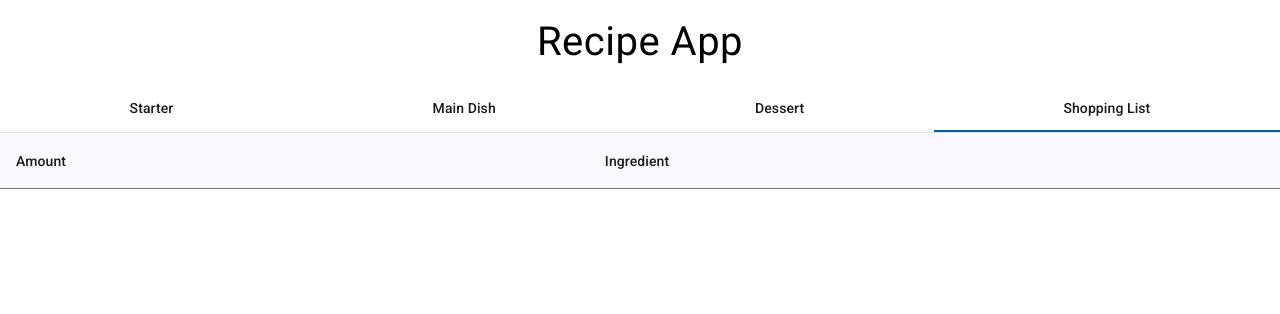
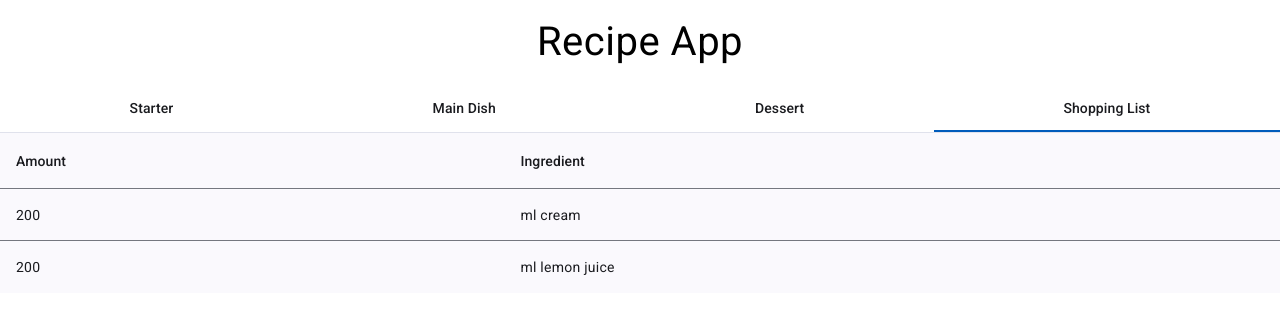
Before and after one commit to maitevargas9/recipe-app, an Angular app: page / in a window 1280 px wide. Both pictures are taken after a click on the tab "Shopping List". Shown: the top 314 px of the page. Built offline with nearby package versions, Linux system fonts and the light colour scheme.

Commit message:
Shopping List: ingredients are in the list

```diff
--- a/src/app/dishes/shoppinglist.service.ts
+++ b/src/app/dishes/shoppinglist.service.ts
@@ -9,7 +9,7 @@ export class ShoppinglistService {
 
   Shoppinglist: Ingredient[] = [
     { amount: 200, ingredient: 'ml cream' },
-    { amount: 200, ingredient: 'ml cream' },
+    { amount: 200, ingredient: 'ml lemon juice' },
   ];
   getShoppinglist(): Ingredient[] {
     return this.Shoppinglist;
--- a/src/app/recipe/recipe.component.ts
+++ b/src/app/recipe/recipe.component.ts
@@ -40,6 +40,4 @@ export class RecipeComponent implements OnInit {
   addIngredients(item: Ingredient[]) {
     this.ingredientList = item;
   }
-
-  list = this.ingredientList;
 }
--- a/src/app/recipes/recipes.component.html
+++ b/src/app/recipes/recipes.component.html
@@ -16,7 +16,7 @@
       </div>
     </mat-tab>
     <mat-tab label="Shopping List">
-      <app-shopping-list> </app-shopping-list>
+      <app-shopping-list></app-shopping-list>
     </mat-tab>
   </mat-tab-group>
 </body>
--- a/src/app/recipes/recipes.component.ts
+++ b/src/app/recipes/recipes.component.ts
@@ -2,12 +2,13 @@ import { Component } from '@angular/core';
 import { MatTabsModule } from '@angular/material/tabs';
 import { CommonModule } from '@angular/common';
 import { MatIconModule } from '@angular/material/icon';
+import { Recipe } from '../shared/recipe';
+import { Ingredient } from '../shared/ingredient';
 import { RecipeComponent } from './../recipe/recipe.component';
-import { Recipe } from '../shared/recipe';
+import { ShoppingListComponent } from '../shopping-list/shopping-list.component';
 import { StartersService } from '../dishes/starters.service';
 import { MaindishesService } from '../dishes/maindishes.service';
 import { DessertsService } from '../dishes/desserts.service';
-import { ShoppingListComponent } from '../shopping-list/shopping-list.component';
 
 @Component({
   selector: 'app-recipes',
@@ -26,6 +27,7 @@ export class RecipesComponent {
   starters: Recipe[] = [];
   mainDishes: Recipe[] = [];
   desserts: Recipe[] = [];
+  shoppingList: Ingredient[] = [];
 
   constructor(
     private startersService: StartersService,
@@ -48,6 +50,4 @@ export class RecipesComponent {
   getDesserts(): void {
     this.desserts = this.dessertsService.getDesserts();
   }
-
-  x = this.getStarters();
 }
--- a/src/app/shopping-list/shopping-list.component.html
+++ b/src/app/shopping-list/shopping-list.component.html
@@ -1,5 +1,5 @@
 <body>
-  <table class="example-table mat-elevation-z8" mat-table [dataSource]="dataSource">
+  <table mat-table [dataSource]="shoppingList">
     <ng-container matColumnDef="amount">
       <th mat-header-cell *matHeaderCellDef> Amount </th>
       <td mat-cell *matCellDef="let element"> {{element.amount}} </td>
--- a/src/app/shopping-list/shopping-list.component.ts
+++ b/src/app/shopping-list/shopping-list.component.ts
@@ -1,26 +1,26 @@
 import { Component } from '@angular/core';
-import { MatTableModule } from '@angular/material/table';
+import { MatTableModule, MatTableDataSource } from '@angular/material/table';
+import { MatButtonModule } from '@angular/material/button';
 import { Ingredient } from '../shared/ingredient';
-import { RecipeComponent } from '../recipe/recipe.component';
 import { ShoppinglistService } from '../dishes/shoppinglist.service';
-
-// let ingredientList: IngredientsList[] = [];
 
 @Component({
   selector: 'app-shopping-list',
   standalone: true,
-  imports: [MatTableModule],
+  imports: [MatTableModule, MatButtonModule],
   templateUrl: './shopping-list.component.html',
   styleUrl: './shopping-list.component.scss',
 })
 export class ShoppingListComponent {
+  shoppingList: Ingredient[] = [];
+
   constructor(private shoppinglistService: ShoppinglistService) {
-    this.shoppinglistService;
+    this.getShoppinglist();
   }
 
-  ingredientList: Ingredient[] = [];
-  ingredienList = this.shoppinglistService.getShoppinglist();
+  getShoppinglist(): void {
+    this.shoppingList = this.shoppinglistService.getShoppinglist();
+  }
 
   displayedColumns: string[] = ['amount', 'ingredient'];
-  dataSource = this.ingredientList;
 }
```
